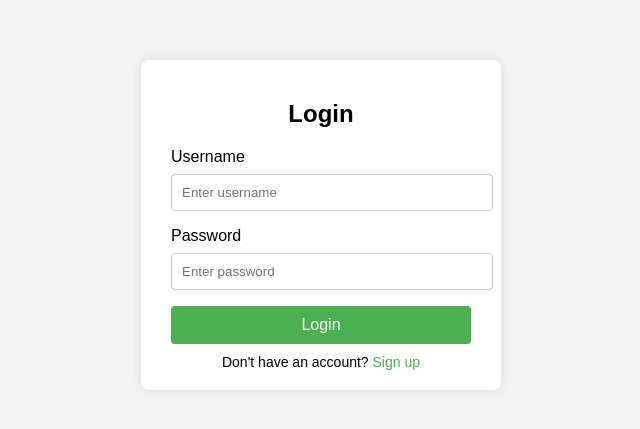
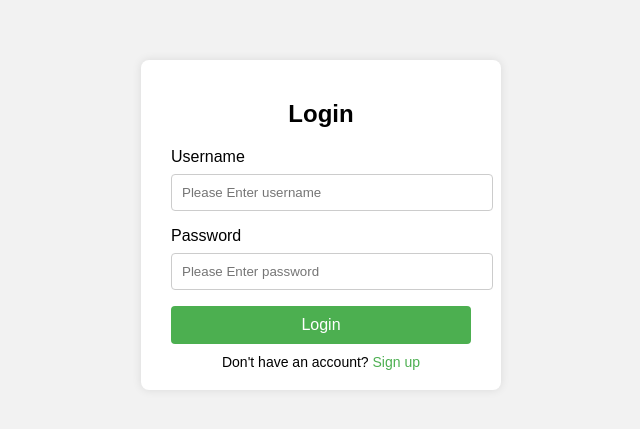
Before and after one commit to ashajakkana26/my-profile, a plain HTML site: page public/index.html in a window 1280 px wide. Shown: the part 183-612 px from the top of the page, 319-959 px from the left. Drawn offline with Linux system fonts and the light colour scheme.

Commit message:
Directly updated in the index.html

```diff
--- a/public/index.html
+++ b/public/index.html
@@ -67,10 +67,10 @@
     <h2>Login</h2>
     <form>
       <label for="username">Username</label>
-      <input type="text" id="username" name="username" placeholder="Enter username" required>
+      <input type="text" id="username" name="username" placeholder="Please Enter username" required>
 
       <label for="password">Password</label>
-      <input type="password" id="password" name="password" placeholder="Enter password" required>
+      <input type="password" id="password" name="password" placeholder="Please Enter password" required>
 
       <button type="submit">Login</button>
 
```
